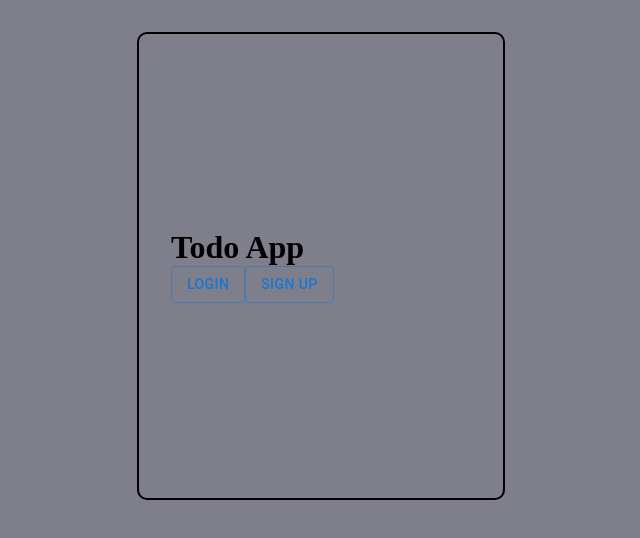
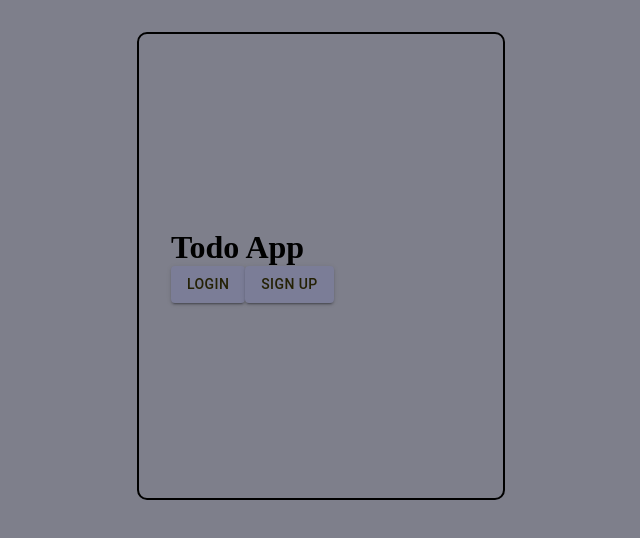
Before and after one commit to Jasontap/reminders-app, a React (Create React App) app: page / in a window 1280 px wide. Shown: the top 538 px of the page, without its empty margins (319-959 px from the left). Built offline with nearby package versions, Linux system fonts and the light colour scheme.

Commit message:
updating button scheme consistency

```diff
--- a/src/App.css
+++ b/src/App.css
@@ -24,10 +24,6 @@ body {
   justify-content: center;
 }
 
-/* .app {
-
-} */
-
 a {
   text-decoration: none;
   color: #1976d2;
--- a/src/App.js
+++ b/src/App.js
@@ -86,7 +86,7 @@ function App() {
       <div id="app">
         {!token && (
           <Routes>
-            <Route exact path="/" element={<WelcomePage />} />
+            <Route exact path="/" element={<WelcomePage navigate={navigate} />} />
             <Route
               exact
               path="/login"
--- a/src/components/Login.js
+++ b/src/components/Login.js
@@ -79,12 +79,12 @@ function Login({setToken, navigate, signUp=false}) {
             label="confirm password"
             variant="outlined"
           />
-          <Button variant="outlined" type="submit">signUp</Button>
+          <Button variant="contained" color="ochre" type="submit">signUp</Button>
         </>
       ) : (
-        <Button variant="outlined" type="submit">login</Button>
+        <Button variant="contained" color="ochre" type="submit">login</Button>
       )}
-      <Button variant="outlined" onClick={() => navigate('/')}>Go Back</Button>
+      <Button variant="contained" color="ochre" onClick={() => navigate('/')}>Go Back</Button>
       {error && <div>{error}</div>}
     </form>
   );
--- a/src/components/WelcomePage.js
+++ b/src/components/WelcomePage.js
@@ -26,11 +26,11 @@ function WelcomePage({ setToken, navigate }) {
     <div>
       <h1>Todo App</h1>
       <form>
-        <Button variant="outlined">
-          <Link to="/login">Login</Link>
+        <Button variant="contained" color="ochre" onClick={() => navigate("/login")}>
+          Login
         </Button>
-        <Button variant="outlined">
-          <Link to="/signup">Sign Up</Link>
+        <Button variant="contained" color="ochre" onClick={() => navigate("/signup")}>
+          Sign Up
         </Button>
         {error && <div>{error}</div>}
       </form>
```
